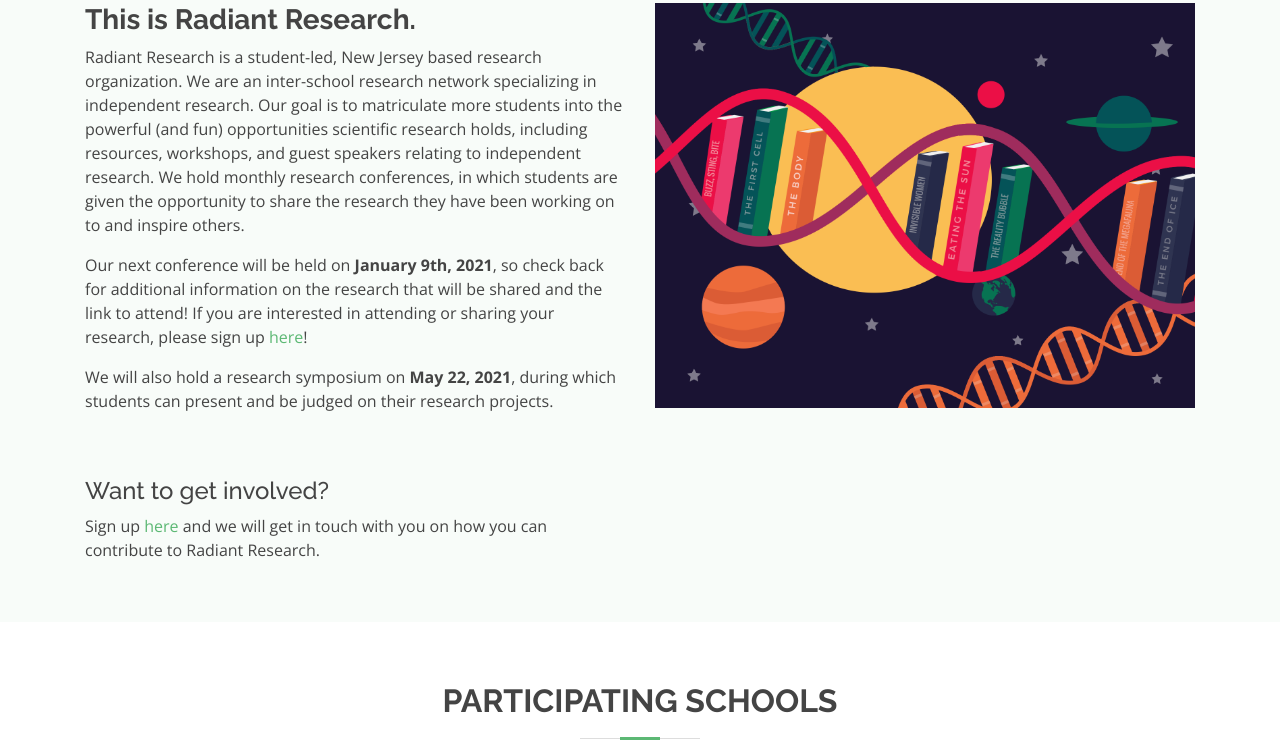
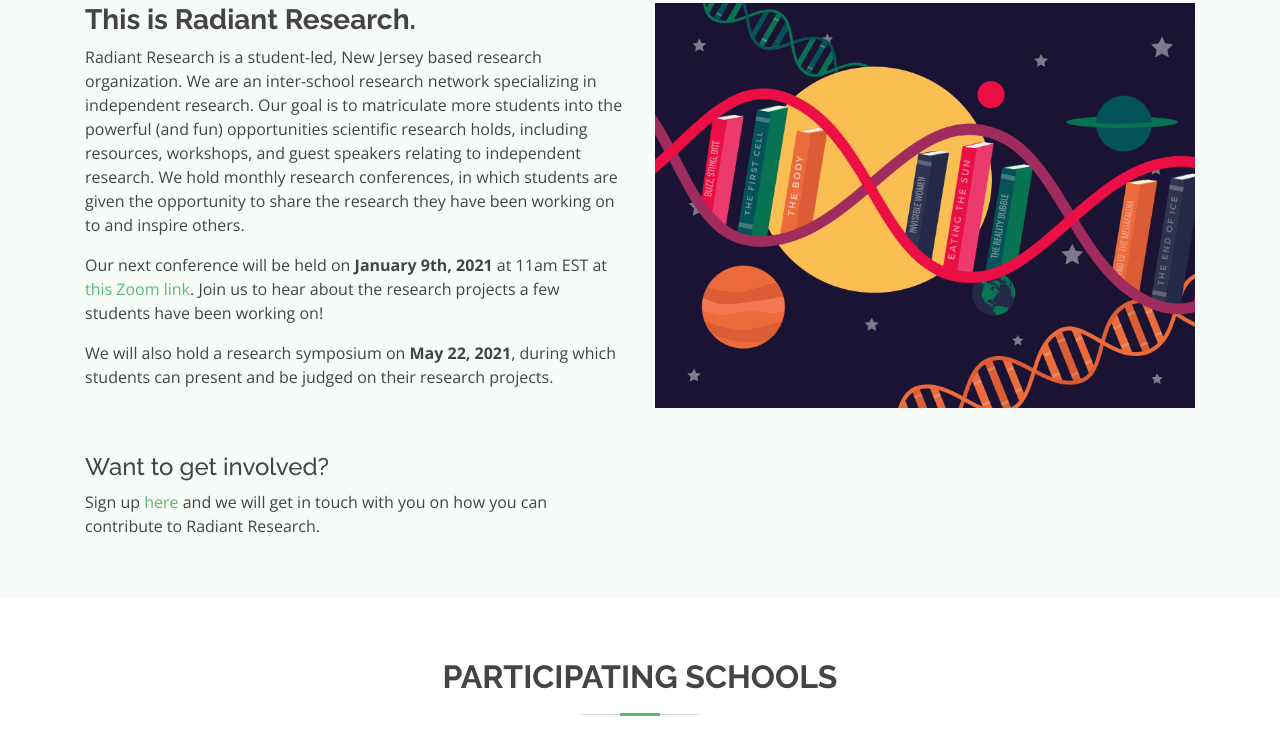
Before and after one commit to autumnshin/radiantresearch, a plain HTML site: page index.html in a window 1280 px wide. Shown: the part 725-1470 px from the top of the page. Drawn offline with nearby package versions, Linux system fonts and the light colour scheme.

Commit message:
Update conference info

```diff
--- a/index.html
+++ b/index.html
@@ -167,9 +167,8 @@ $(function(){
             to share the research they have been working on to and inspire others.
           </p>
           <p>
-            Our next conference will be held on <b>January 9th, 2021</b>, so check back
-            for additional information on the research that will be shared and the link to attend! If you are interested in attending or sharing your research,
-            please sign up <a href="https://forms.gle/NwVuiZ1U3bYQrjiv5" target="_blank">here</a>!
+            Our next conference will be held on <b>January 9th, 2021</b> at 11am EST at <a href="https://us02web.zoom.us/j/82371664440?pwd=N0dWdEVJZWNqL3FaaEJSTEwxQ0U3QT09
+              " target="_blank">this Zoom link</a>. Join us to hear about the research projects a few students have been working on!
           </p>
           <p>
             We will also hold a research symposium on <b>May 22, 2021</b>, during which students can present and be judged on their research projects.
```
